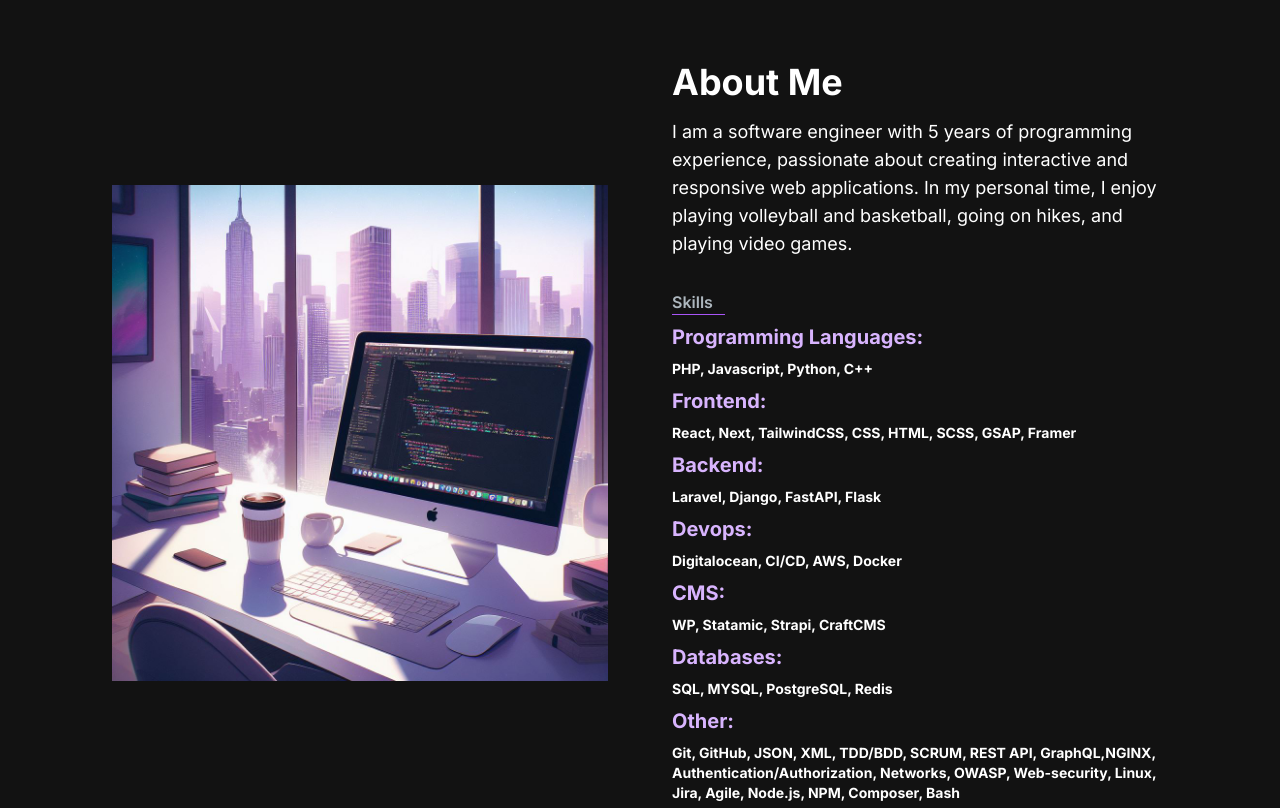
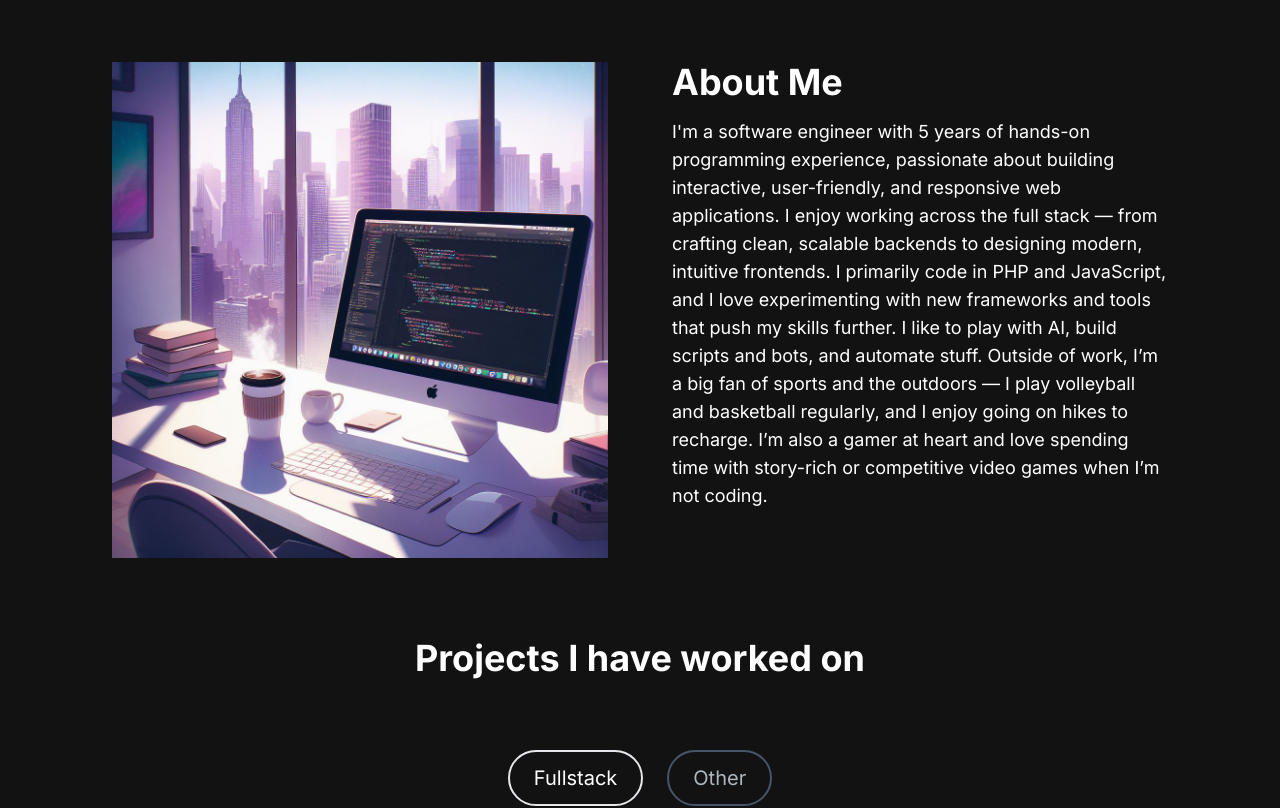
Before and after one commit to Marcel-Wil/portfolio, a Next.js app: page /portfolio/ in a window 1280 px wide. Shown: the part 554-1362 px from the top of the page. Built offline with nearby package versions, Linux system fonts and the light colour scheme.

Commit message:
udpate about

```diff
--- a/app/components/AboutSection.jsx
+++ b/app/components/AboutSection.jsx
@@ -25,63 +25,19 @@ const AboutSection = () => {
         <div className="mt-4 md:mt-0 text-left flex flex-col h-full">
           <h2 className="text-4xl font-bold text-white mb-4">About Me</h2>
           <p className="text-base lg:text-lg">
-            I am a software engineer with 5 years of programming experience,
-            passionate about creating interactive and responsive web
-            applications. In my personal time, I enjoy playing volleyball
-            and basketball, going on hikes, and playing video games.
+            I&apos;m a software engineer with 5 years of hands-on programming
+            experience, passionate about building interactive, user-friendly,
+            and responsive web applications. I enjoy working across the full
+            stack — from crafting clean, scalable backends to designing modern,
+            intuitive frontends. I primarily code in PHP and JavaScript, and I
+            love experimenting with new frameworks and tools that push my skills
+            further. I like to play with AI, build scripts and bots, and
+            automate stuff. Outside of work, I’m a big fan of sports and the
+            outdoors — I play volleyball and basketball regularly, and I enjoy
+            going on hikes to recharge. I’m also a gamer at heart and love
+            spending time with story-rich or competitive video games when I’m
+            not coding.
           </p>
-          <div className="flex flex-row justify-start mt-8">
-            <TabButton
-              selectTab={() => handleTabChange("Skills")}
-              active={tab === "Skills"}
-            >
-              <span className="mr-3 font-semibold hover:text-white text-[#ADB7BE]">
-                Skills
-              </span>
-            </TabButton>
-          </div>
-          <div className="mt-2">
-            <div className="font-bold text-white flex flex-col space-y-2">
-              <span className="text-xl text-purple-300">
-                Programming Languages:
-              </span>
-              <div className="text-sm">PHP, Javascript, Python, C++</div>
-
-              <div className="font-bold text-white flex flex-col space-y-2">
-                <span className="text-xl text-purple-300">Frontend:</span>
-                <div className="text-sm">
-                  React, Next, TailwindCSS, CSS, HTML, SCSS, GSAP, Framer
-                </div>
-              </div>
-
-              <div className="font-bold text-white flex flex-col space-y-2">
-                <span className="text-xl text-purple-300">Backend:</span>
-                <div className="text-sm">Laravel, Django, FastAPI, Flask</div>
-              </div>
-
-              <div className="font-bold text-white flex flex-col space-y-2">
-                <span className="text-xl text-purple-300">Devops:</span>
-                <div className="text-sm">Digitalocean, CI/CD, AWS, Docker</div>
-              </div>
-
-              <div className="font-bold text-white flex flex-col space-y-2">
-                <span className="text-xl text-purple-300">CMS:</span>
-                <div className="text-sm">WP, Statamic, Strapi, CraftCMS</div>
-              </div>
-              <div className="font-bold text-white flex flex-col space-y-2">
-                <span className="text-xl text-purple-300">Databases:</span>
-                <div className="text-sm">SQL, MYSQL, PostgreSQL, Redis</div>
-              </div>
-              <div className="font-bold text-white flex flex-col space-y-2">
-                <span className="text-xl text-purple-300">Other:</span>
-                <div className="text-sm">
-                  Git, GitHub, JSON, XML, TDD/BDD, SCRUM, REST API,
-                  GraphQL,NGINX, Authentication/Authorization, Networks, OWASP,
-                  Web-security, Linux, Jira, Agile, Node.js, NPM, Composer, Bash
-                </div>
-              </div>
-            </div>
-          </div>
         </div>
       </div>
     </section>
```
